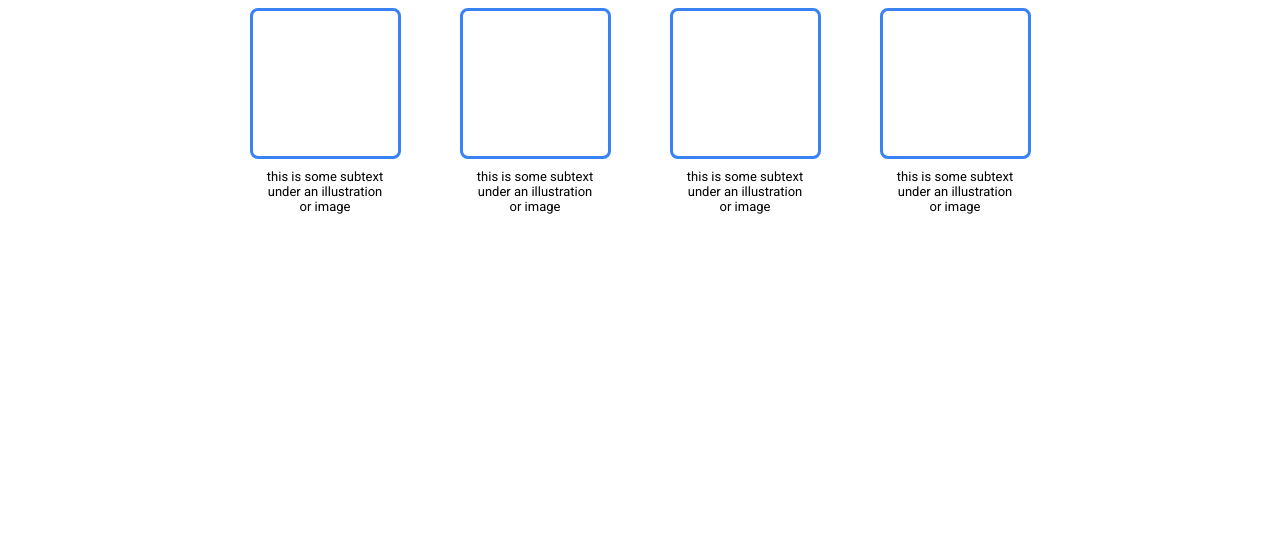
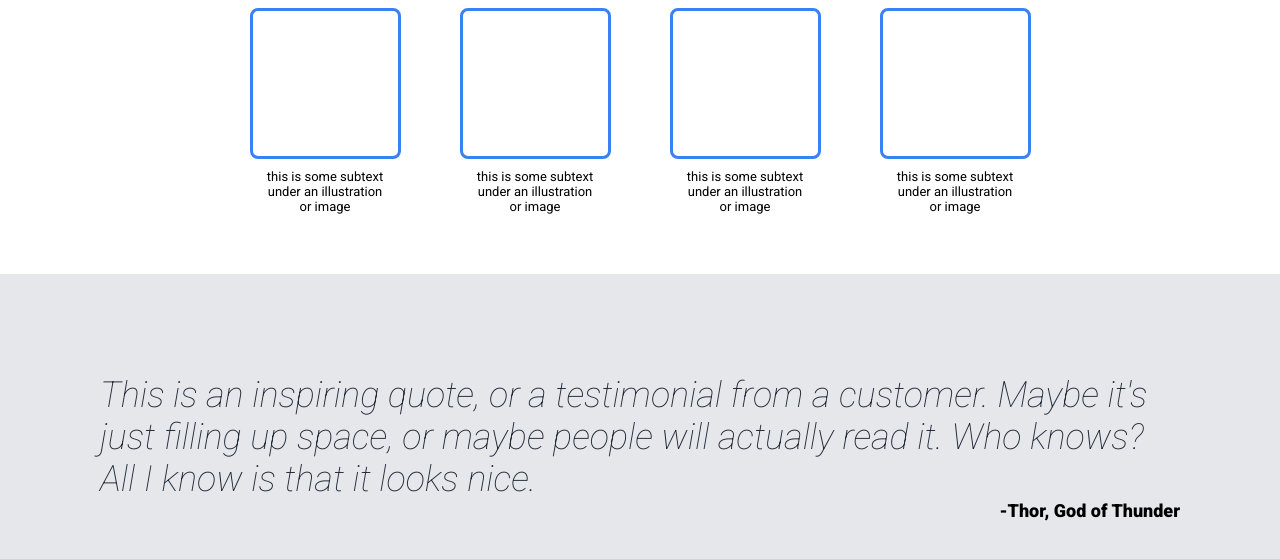
Before and after one commit to T-Pastor/landing-page, a plain HTML site: page index.html in a window 1280 px wide. Shown: the part 563-1122 px from the top of the page. Before the commit the page ends 837 px from the top, so only its background shows below. Drawn offline with Linux system fonts and the light colour scheme.

Commit message:
quote section added and formatted

```diff
--- a/css/style.css
+++ b/css/style.css
@@ -126,3 +126,25 @@ a {
     margin-top: 10px;
     font-size: 13px;
 }
+
+.quote-container {
+    display: flex;
+    flex-direction: column;
+    justify-content: center;
+    align-items: center;
+    background-color: #E5E7EB;
+    padding: 100px;
+}
+
+.quote {
+    font-size: 36px;
+    font-style: italic;
+    font-weight: 200;
+    color:#1F2937;
+}
+
+.author {
+    align-self: flex-end;
+    font-size: 18px;
+    font-weight: 900;
+}
--- a/index.html
+++ b/index.html
@@ -46,5 +46,9 @@
                 </div>
             </div>
         </div>
+        <div class="quote-container">
+            <div class="quote">This is an inspiring quote, or a testimonial from a customer. Maybe it's just filling up space, or maybe people will actually read it. Who knows? All I know is that it looks nice.</div>
+            <div class="author">-Thor, God of Thunder</div>
+        </div>
     </body>
 </html>
```
